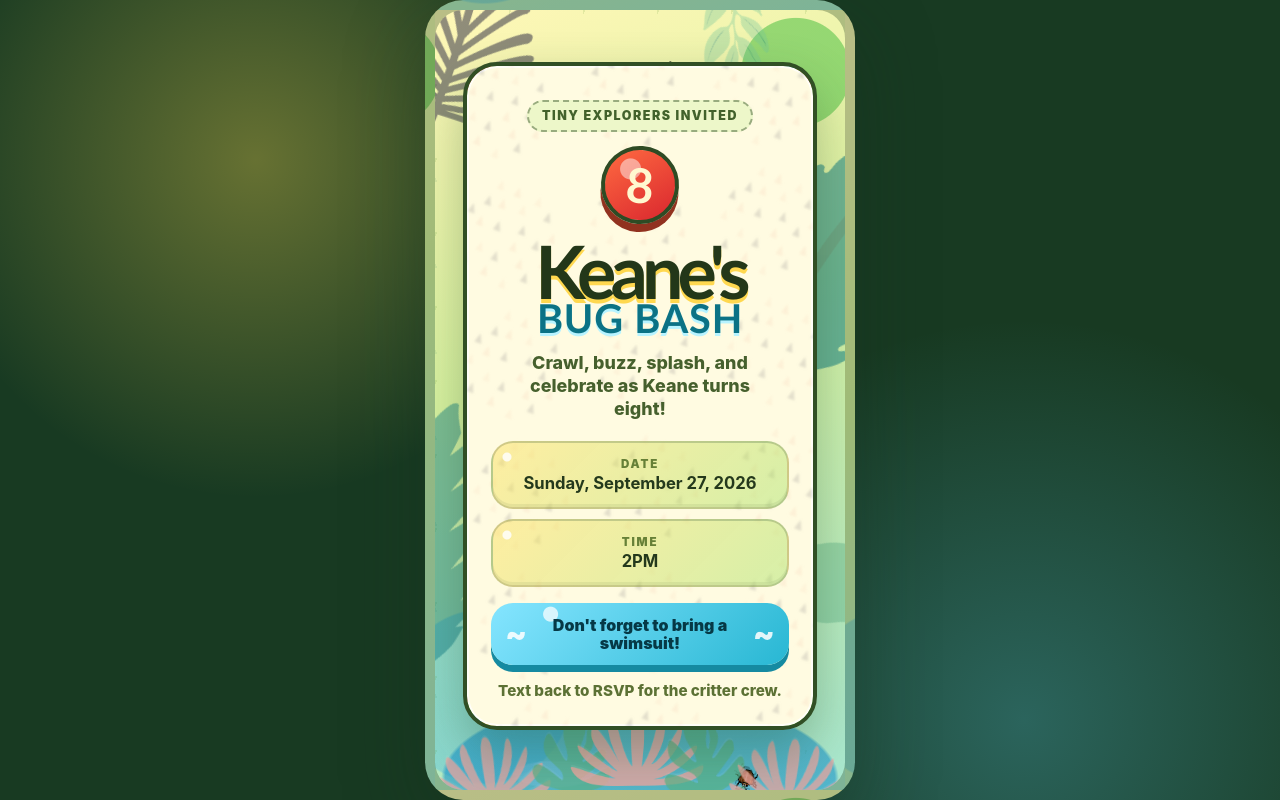
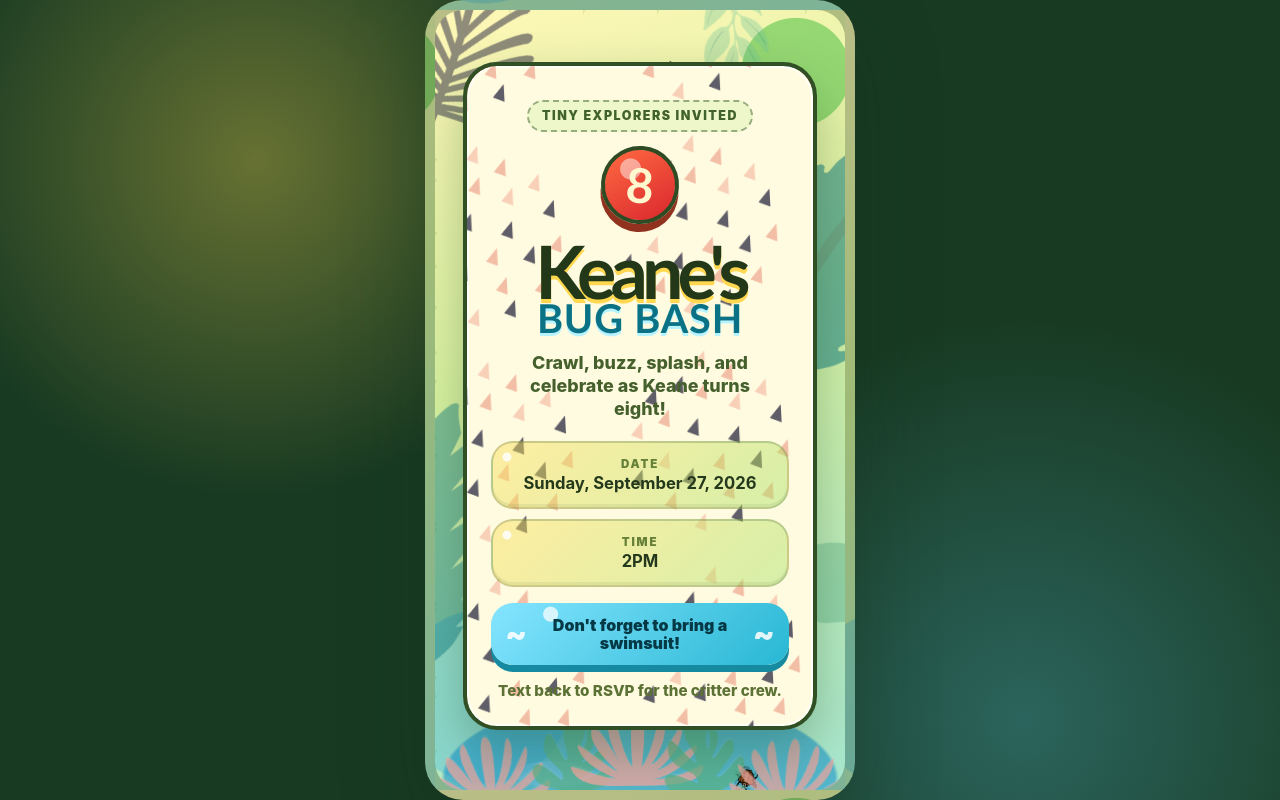
Before and after one commit to joemcbroom/keanes-bug-bash, a React (Vite) app: page / in a window 1280 px wide. Built offline with nearby package versions, Linux system fonts and the light colour scheme.

Commit message:
Retune card texture background
Co-authored-by: joe.mcbroom.10 <joe.mcbroom.10@gmail.com>

```diff
--- a/src/App.css
+++ b/src/App.css
@@ -166,14 +166,14 @@
 
 .card-texture {
   position: absolute;
-  inset: -4%;
+  inset: -12%;
   z-index: 0;
   background-repeat: repeat;
-  background-size: 128px 128px;
-  opacity: 0.12;
-  filter: blur(0.8px);
+  background-size: 180px 180px;
+  opacity: 0.7;
+  filter: blur(0.6px);
   mix-blend-mode: multiply;
-  transform: scale(1.02) rotate(-3deg);
+  transform: scale(1.2) rotate(-3deg);
   pointer-events: none;
 }
 
```
